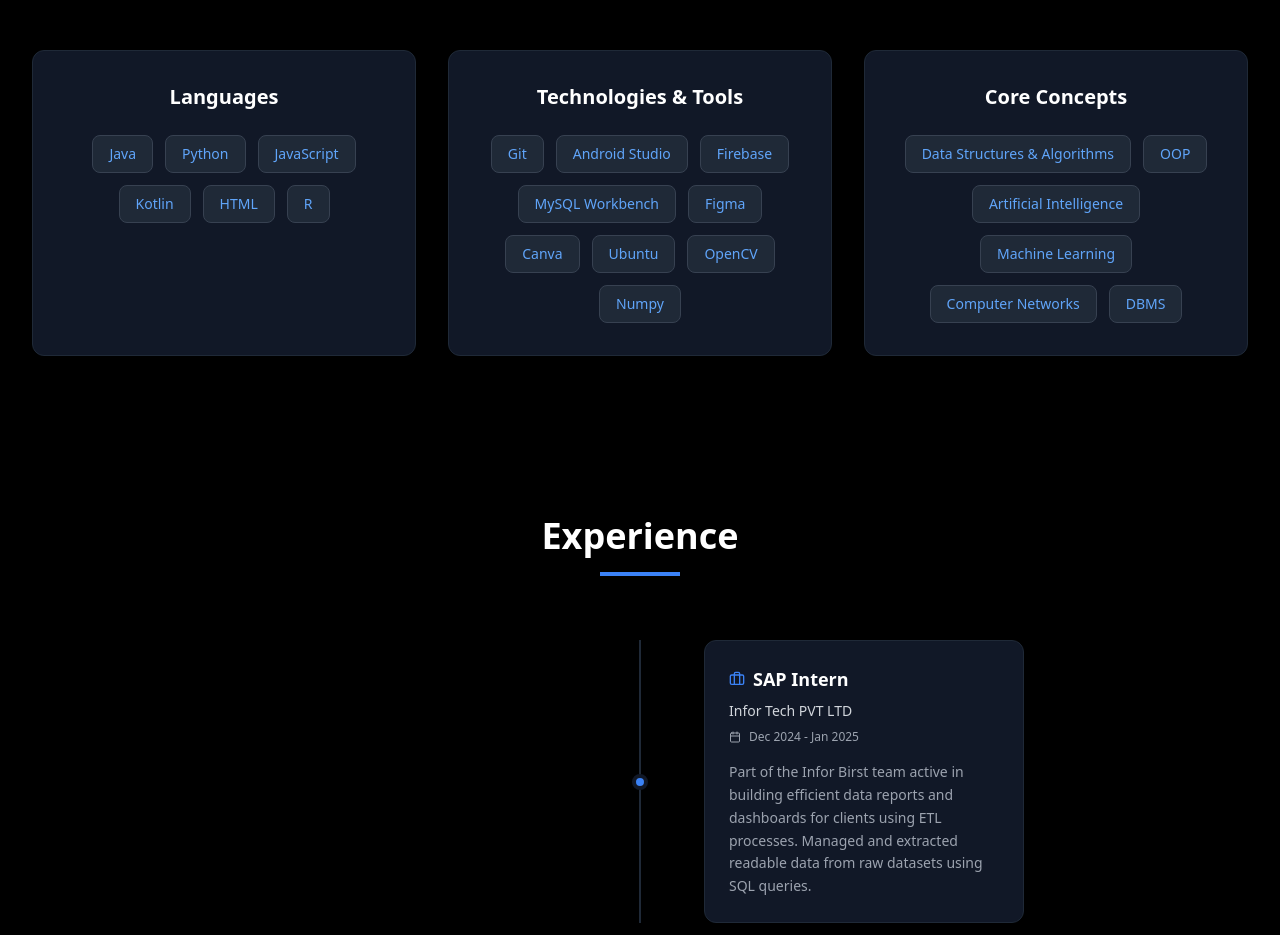
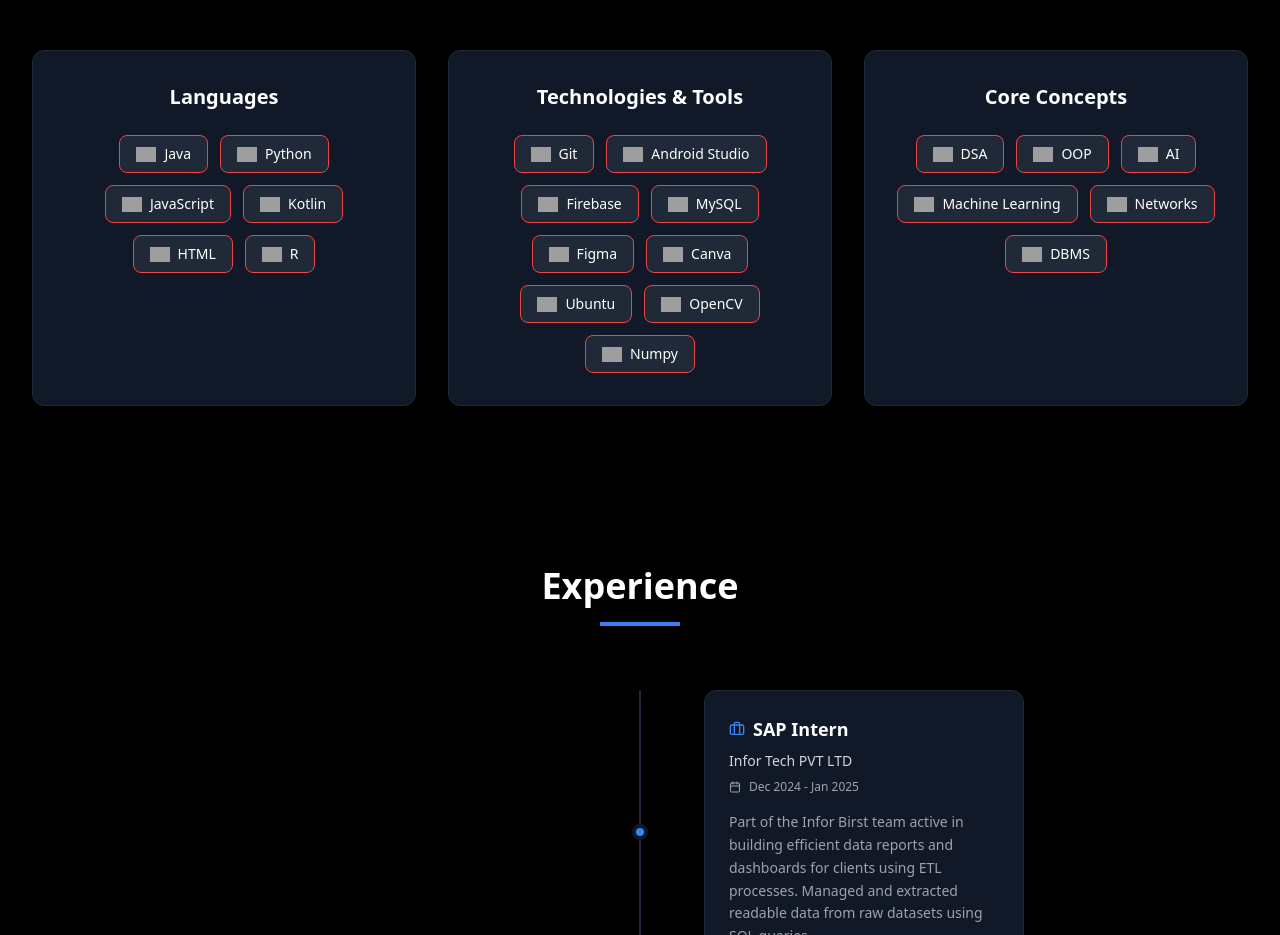
Before and after one commit to Seethamshu-Madduri/Portfolio-Website, a React (Vite) app: page / in a window 1280 px wide. Shown: the part 1480-2415 px from the top of the page. Built offline with nearby package versions, Linux system fonts and the light colour scheme; grey boxes are pictures that could not be loaded.

Commit message:
logos to skills

```diff
--- a/src/data/resume.js
+++ b/src/data/resume.js
@@ -11,9 +11,42 @@ export const resumeData = {
         resumeLink: "https://drive.google.com/file/d/1QcJH9XudW5KmCySNDDN-qrflikeNaXhj/view?usp=sharing",
     },
     skills: [
-        { category: "Languages", items: ["Java", "Python", "JavaScript", "Kotlin", "HTML", "R"] },
-        { category: "Technologies & Tools", items: ["Git", "Android Studio", "Firebase", "MySQL Workbench", "Figma", "Canva", "Ubuntu", "OpenCV", "Numpy"] },
-        { category: "Core Concepts", items: ["Data Structures & Algorithms", "OOP", "Artificial Intelligence", "Machine Learning", "Computer Networks", "DBMS"] }
+        {
+            category: "Languages",
+            items: [
+                { name: "Java", icon: "https://cdn.jsdelivr.net/gh/devicons/devicon/icons/java/java-original.svg" },
+                { name: "Python", icon: "https://cdn.jsdelivr.net/gh/devicons/devicon/icons/python/python-original.svg" },
+                { name: "JavaScript", icon: "https://cdn.jsdelivr.net/gh/devicons/devicon/icons/javascript/javascript-original.svg" },
+                { name: "Kotlin", icon: "https://cdn.jsdelivr.net/gh/devicons/devicon/icons/kotlin/kotlin-original.svg" },
+                { name: "HTML", icon: "https://cdn.jsdelivr.net/gh/devicons/devicon/icons/html5/html5-original.svg" },
+                { name: "R", icon: "https://cdn.jsdelivr.net/gh/devicons/devicon/icons/r/r-original.svg" }
+            ]
+        },
+        {
+            category: "Technologies & Tools",
+            items: [
+                { name: "Git", icon: "https://cdn.jsdelivr.net/gh/devicons/devicon/icons/git/git-original.svg" },
+                { name: "Android Studio", icon: "https://cdn.jsdelivr.net/gh/devicons/devicon/icons/android/android-original.svg" },
+                { name: "Firebase", icon: "https://cdn.jsdelivr.net/gh/devicons/devicon/icons/firebase/firebase-original.svg" },
+                { name: "MySQL", icon: "https://cdn.jsdelivr.net/gh/devicons/devicon/icons/mysql/mysql-original.svg" },
+                { name: "Figma", icon: "https://cdn.jsdelivr.net/gh/devicons/devicon/icons/figma/figma-original.svg" },
+                { name: "Canva", icon: "https://cdn.jsdelivr.net/gh/devicons/devicon/icons/canva/canva-original.svg" },
+                { name: "Ubuntu", icon: "https://cdn.jsdelivr.net/gh/devicons/devicon/icons/ubuntu/ubuntu-plain.svg" },
+                { name: "OpenCV", icon: "https://cdn.jsdelivr.net/gh/devicons/devicon/icons/opencv/opencv-original.svg" },
+                { name: "Numpy", icon: "https://cdn.jsdelivr.net/gh/devicons/devicon/icons/numpy/numpy-original.svg" }
+            ]
+        },
+        {
+            category: "Core Concepts",
+            items: [
+                { name: "DSA", icon: "https://img.icons8.com/ios-filled/50/ffffff/algorithm.png" },
+                { name: "OOP", icon: "https://img.icons8.com/ios-filled/50/ffffff/object-oriented-programming.png" },
+                { name: "AI", icon: "https://img.icons8.com/ios-filled/50/ffffff/artificial-intelligence.png" },
+                { name: "Machine Learning", icon: "https://img.icons8.com/ios-filled/50/ffffff/brain-simulation.png" },
+                { name: "Networks", icon: "https://img.icons8.com/ios-filled/50/ffffff/network.png" },
+                { name: "DBMS", icon: "https://img.icons8.com/ios-filled/50/ffffff/database.png" }
+            ]
+        }
     ],
     experience: [
         {
--- a/src/sections/Skills.jsx
+++ b/src/sections/Skills.jsx
@@ -33,14 +33,24 @@ const Skills = () => {
                                 {skillGroup.category}
                             </h3>
                             <div className="flex flex-wrap justify-center gap-3">
-                                {skillGroup.items.map((skill, i) => (
-                                    <span
-                                        key={i}
-                                        className="px-4 py-2 bg-gray-800 text-blue-400 rounded-lg text-sm font-medium border border-gray-700"
-                                    >
-                                        {skill}
-                                    </span>
-                                ))}
+                                {skillGroup.items.map((skill, i) => {
+                                    const isObject = typeof skill === 'object';
+                                    const name = isObject ? skill.name : skill;
+                                    const icon = isObject ? skill.icon : null;
+
+                                    return (
+                                        <span
+                                            key={i}
+                                            className={`px-4 py-2 bg-gray-800 rounded-lg text-sm font-medium border flex items-center gap-2 transition-all hover:-translate-y-1 hover:shadow-lg ${isObject
+                                                    ? "border-red-500 text-white shadow-red-500/20"
+                                                    : "border-gray-700 text-blue-400"
+                                                }`}
+                                        >
+                                            {icon && <img src={icon} alt={name} className="w-5 h-5 object-contain" />}
+                                            {name}
+                                        </span>
+                                    );
+                                })}
                             </div>
                         </motion.div>
                     ))}
```
